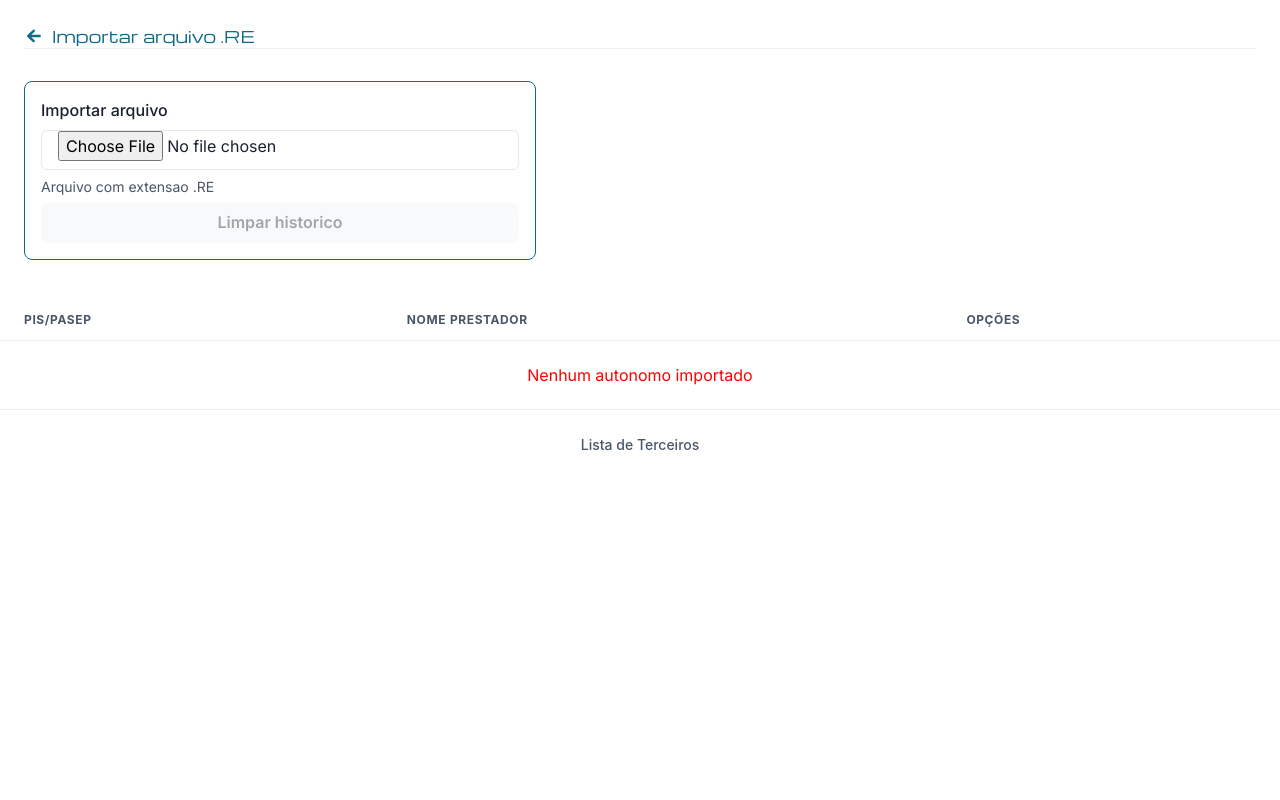
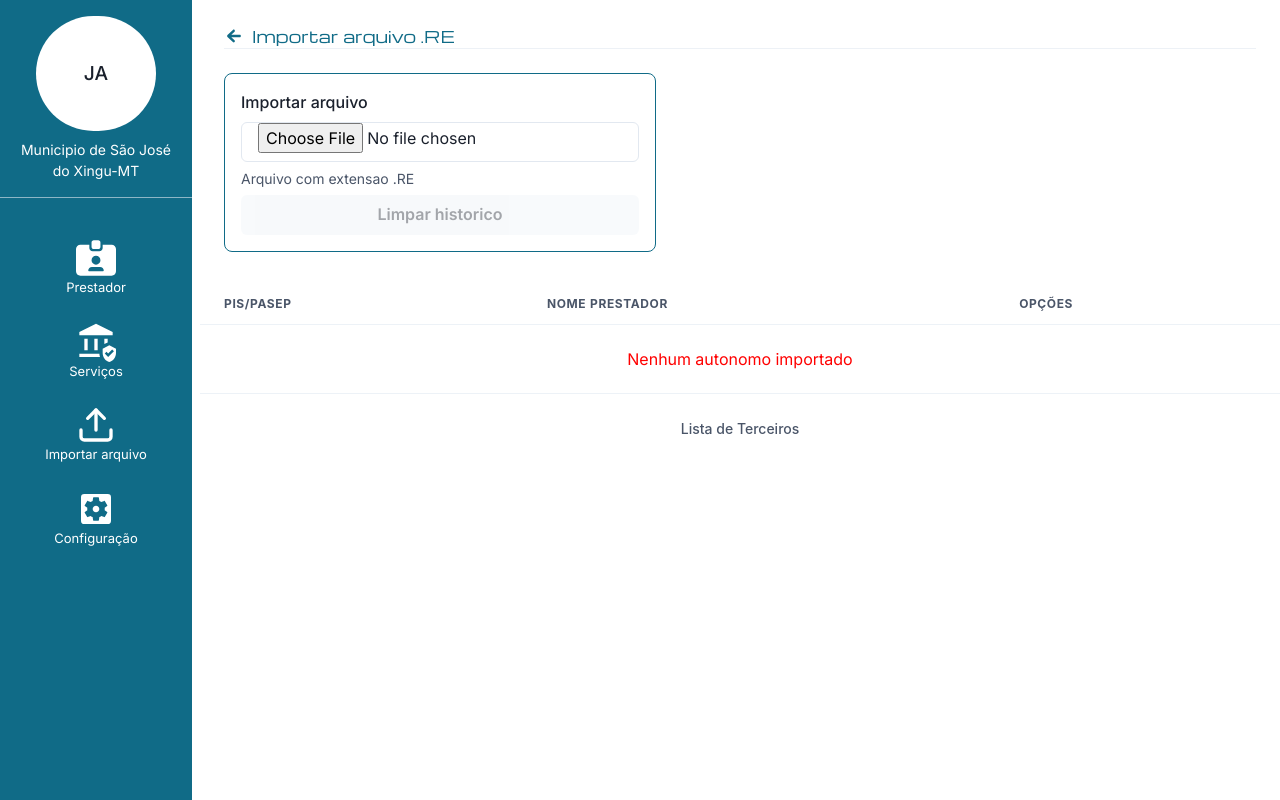
Before and after one commit to andrezitojava2017/prestador-web, a Next.js app: page /importar in a window 1280 px wide. Built offline with nearby package versions, Linux system fonts and the light colour scheme.

Commit message:
:recycle: refactor: implemetação da logica que ativa/desativa botão para limpar localstorage

```diff
--- a/src/app/importar/page.tsx
+++ b/src/app/importar/page.tsx
@@ -4,9 +4,11 @@ import Head from "@/componentes/head/head";
 import TableOfServices from "@/componentes/upload/table";
 import {
   Button,
+  Flex,
   FormControl,
   FormHelperText,
   FormLabel,
+  HStack,
   Input,
   Stack,
   Text,
@@ -19,6 +21,7 @@ import {
 } from "./actions";
 import { ChangeEvent, useEffect, useState } from "react";
 import { Freelance } from "../../interface/freelance";
+import BarraNavegacao from "@/componentes/navbar";
 
 const ImportFile = () => {
   const [freelanceList, setFreelanceList] = useState<Freelance[]>([]);
@@ -37,7 +40,7 @@ const ImportFile = () => {
     const list = await readLinesOfFile(file);
     setFreelanceList(list);
     saveLocalStorage(list);
-    setButtonDisable(!buttonDisable)
+    setButtonDisable(!buttonDisable);
   };
 
   /**
@@ -49,7 +52,7 @@ const ImportFile = () => {
     if (localStorage.getItem("freelance") !== null) {
       localStorage.removeItem("freelance");
       setButtonDisable(!buttonDisable);
-      setFreelanceList([])
+      setFreelanceList([]);
     }
   };
 
@@ -63,9 +66,8 @@ const ImportFile = () => {
       let free = getFreelanceStorage();
       if (free.length !== 0) {
         setFreelanceList(free);
-        setButtonDisable(!buttonDisable)
+        setButtonDisable(!buttonDisable);
       }
-
     } catch (error) {
       toast({
         title: "Tivemos um problema",
@@ -78,7 +80,9 @@ const ImportFile = () => {
   }, []);
 
   return (
-    <Stack height={"100vh"}>
+    <HStack height={"100vh"}>
+      <BarraNavegacao />
+      <Flex flexDirection={'column'} width={'100vw'} height={'100vh'}>
         <Head text="Importar arquivo .RE" buttonReturn={true} />
 
         <Stack
@@ -99,17 +103,16 @@ const ImportFile = () => {
           </FormControl>
           // caso existir dados no localstorage, o btn ficara disponivel para
           limpar os dados
-
-          <Button isDisabled={buttonDisable} onClick={() => clearHistory()} >
+          <Button isDisabled={buttonDisable} onClick={() => clearHistory()}>
             <Text>Limpar historico</Text>
           </Button>
-
         </Stack>
 
         <Stack maxHeight={"50vh"} marginTop={8}>
           <TableOfServices data={freelanceList} />
         </Stack>
-    </Stack>
+      </Flex>
+    </HStack>
   );
 };
 
```
Lines whose indentation alone changed are shown as unchanged.
